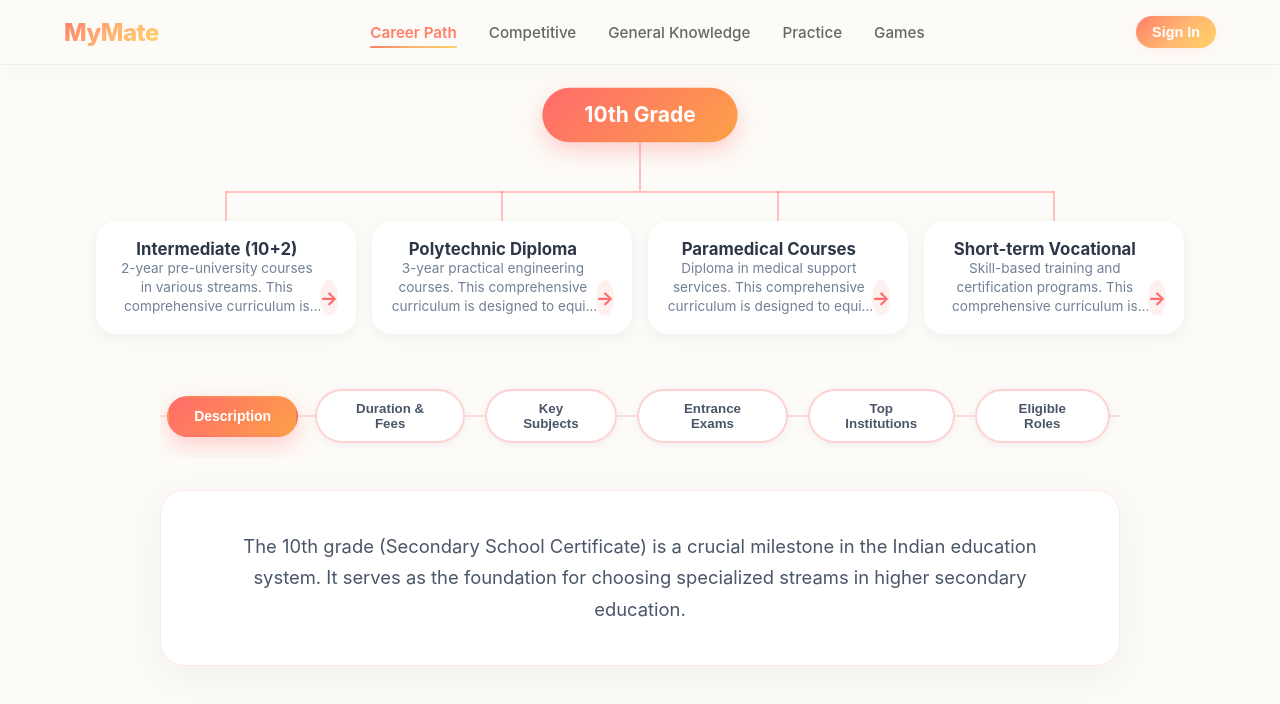
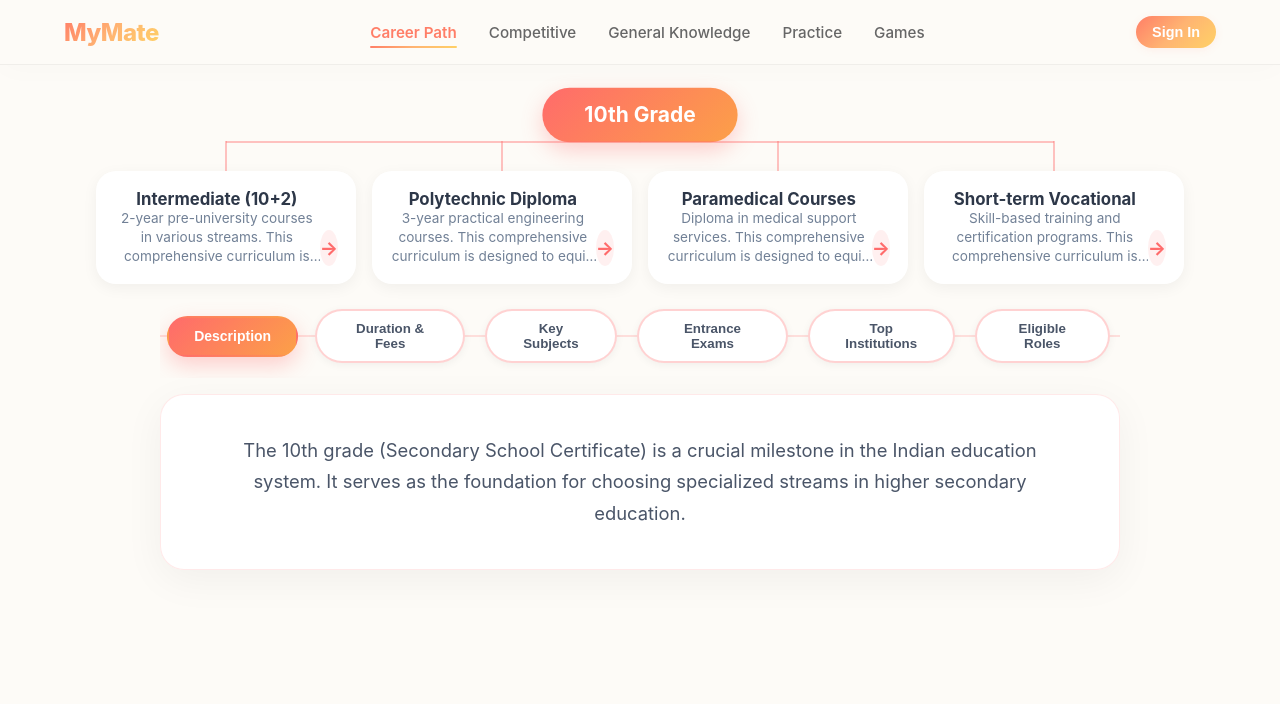
Before and after one commit to mymate01/mymate-app, a Next.js app: page /career-path in a window 1280 px wide. Shown: the top 704 px of the page. Built offline with nearby package versions, Linux system fonts and the light colour scheme.

Commit message:
style(MYM-11): tighten vertical spacing across career map layout

```diff
--- a/src/components/CareerMap/CareerMap.module.css
+++ b/src/components/CareerMap/CareerMap.module.css
@@ -44,7 +44,7 @@
   flex-wrap: wrap;
   row-gap: 20px;
   width: 100%;
-  margin-bottom: 30px;
+  margin-bottom: 0px; /* Reduced from 30px */
   z-index: 2;
   position: relative;
   padding: 0 40px;
@@ -64,7 +64,7 @@
   flex-direction: column;
   align-items: center;
   width: 100%;
-  margin-top: 20px;
+  margin-top: 0px; /* Reduced from 20px */
 }
 
 .historyPill {
--- a/src/components/CareerMap/CourseInfoPanel.module.css
+++ b/src/components/CareerMap/CourseInfoPanel.module.css
@@ -1,5 +1,5 @@
 .container {
-  margin-top: 40px;
+  margin-top: 10px; /* Reduced from 40px */
   width: 100%;
   max-width: 1000px;
   display: flex;
@@ -14,7 +14,7 @@
   justify-content: flex-start;
   align-items: center;
   position: relative;
-  margin-bottom: 32px;
+  margin-bottom: 16px; /* Reduced from 32px */
   flex-wrap: nowrap;
   width: 100%;
   max-width: 100%;
```
